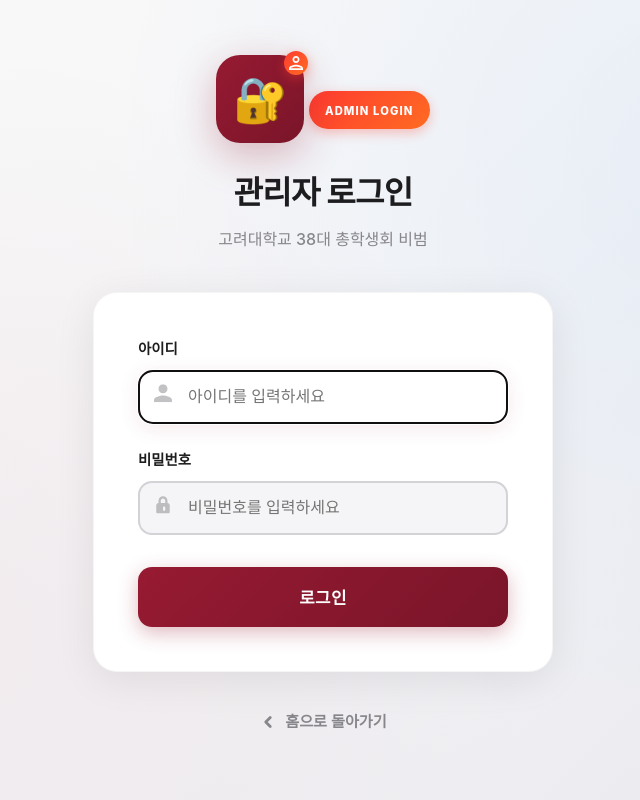
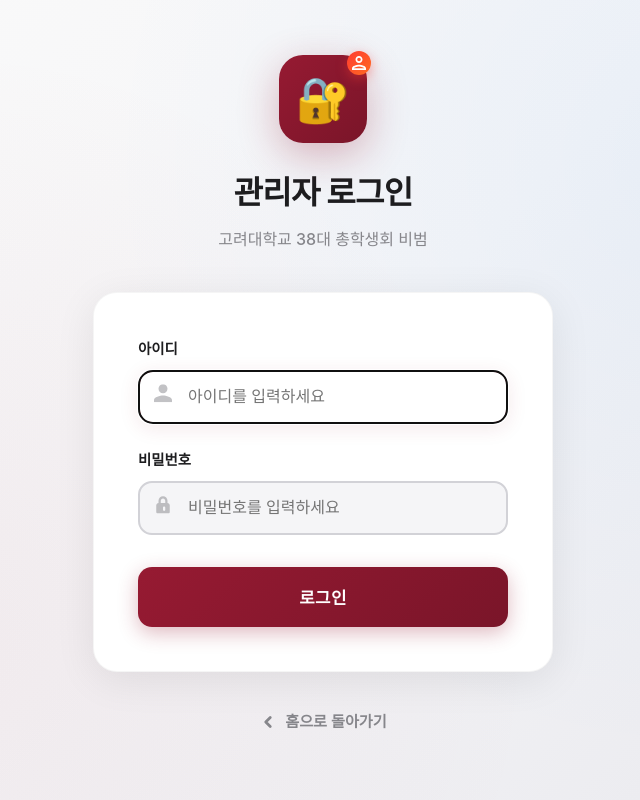
Before and after one commit to SeonGyuJang/38th_website, a Flask app: page /admin/login in a window 1280 px wide. Shown: the whole page, without its empty margins (317-957 px from the left). Run offline with Flask 3, Linux system fonts and the light colour scheme; parts of the project's set-up code (start-up, migrations or seed data) failed here and were passed over; some web fonts are replaced.

Commit message:
Update login.html

```diff
--- a/templates/admin/login.html
+++ b/templates/admin/login.html
@@ -22,9 +22,6 @@
                         <path d="M8 2C9.1 2 10 2.9 10 4C10 5.1 9.1 6 8 6C6.9 6 6 5.1 6 4C6 2.9 6.9 2 8 2ZM8 12C10.7 12 13.8 13.29 14 14H2C2.23 13.28 5.31 12 8 12ZM8 0C5.79 0 4 1.79 4 4C4 6.21 5.79 8 8 8C10.21 8 12 6.21 12 4C12 1.79 10.21 0 8 0ZM8 10C5.33 10 0 11.34 0 14V16H16V14C16 11.34 10.67 10 8 10Z"/>
                     </svg>
                 </div>
-            </div>
-            <div style="display: inline-block; padding: 6px 16px; background: linear-gradient(135deg, #FF3B30 0%, #FF6B22 100%); border-radius: 100px; margin-bottom: 16px; box-shadow: 0 4px 12px rgba(255, 59, 48, 0.3);">
-                <span style="color: white; font-weight: 800; letter-spacing: 0.1em; text-transform: uppercase; font-size: 0.7rem;">Admin Login</span>
             </div>
             <h1 style="font-size: 2rem; font-weight: 800; color: var(--text-primary); margin-bottom: 8px; letter-spacing: -0.02em;">
                 관리자 로그인
```
